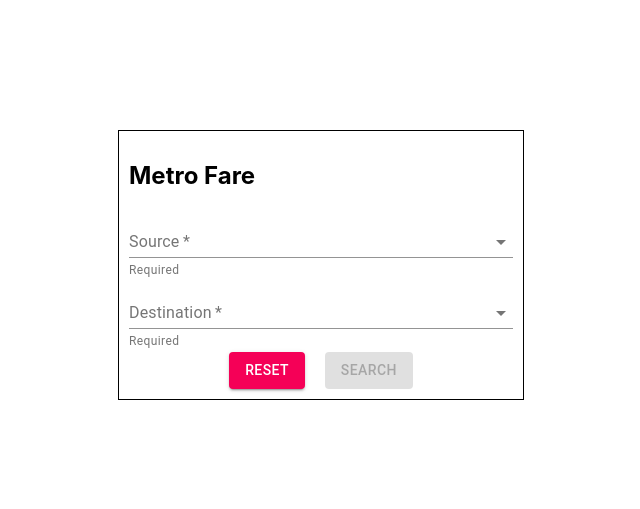
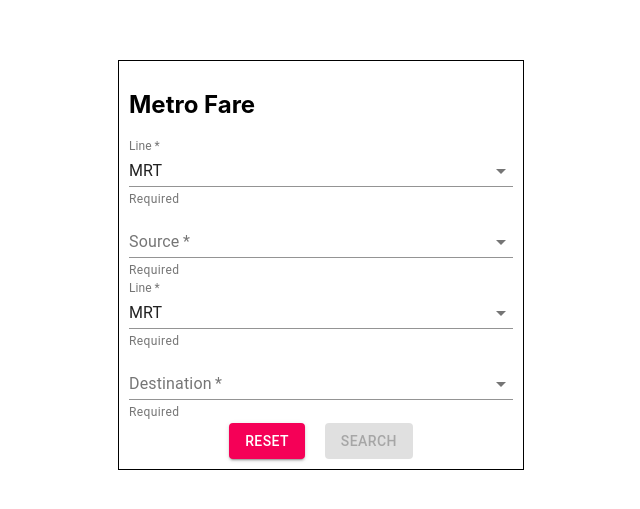
Before and after one commit to hspotlight/metro-fare, a React (Create React App) app: page / in a window 1280 px wide. Shown: the part 135-644 px from the top of the page, without its empty margins (319-959 px from the left). Built offline with nearby package versions, Linux system fonts and the light colour scheme.

Commit message:
MF-003 Show BTS in the calculator

```diff
--- a/src/components/Calculator.tsx
+++ b/src/components/Calculator.tsx
@@ -1,6 +1,7 @@
 import React, { useState, useEffect } from "react";
 import { FareService, TravelRoute } from "../services/fare.service";
-import { METRO_STATION, MRT_BLUE_STATION } from "../types/MetroStation";
+import { METRO_STATION } from "../types/MetroStation";
+import { STATION_NAME, STATION_NAME_KEY } from "../data/StationName";
 import {
   Button,
   Select,
@@ -39,8 +40,12 @@ const Calculator = () => {
   return (
     <section className="calculator-container">
       <h1>Metro Fare</h1>
-      <SelectComponent title="Source" value={source} onChange={setSource} />
-      <SelectComponent
+      <SelectStationComponent
+        title="Source"
+        value={source}
+        onChange={setSource}
+      />
+      <SelectStationComponent
         title="Destination"
         value={destination}
         onChange={setDestination}
@@ -64,7 +69,7 @@ const Calculator = () => {
   );
 };
 
-const SelectComponent = ({
+const SelectStationComponent = ({
   title,
   value,
   onChange,
@@ -73,12 +78,34 @@ const SelectComponent = ({
   value: string;
   onChange: Function;
 }) => {
+  const [lineType, setLineType] = useState<STATION_NAME_KEY>("MRT_BLUE");
+  const lineElementId = title + "-line-native-required";
   const selectElementId = title + "-native-required";
+  const stationsName = STATION_NAME[lineType];
   const getLabel = (key: string): string => {
     return key.replace(/_/g, " ");
   };
 
   return (
+    <>
+      <FormControl required>
+        <InputLabel htmlFor={lineElementId}>Line</InputLabel>
+        <Select
+          native
+          onChange={(e) => setLineType(e.target.value as STATION_NAME_KEY)}
+          name={"Line"}
+          value={lineType}
+          inputProps={{
+            id: lineElementId,
+          }}
+        >
+          <option value={"MRT_BLUE"} selected>
+            MRT
+          </option>
+          <option value={"BTS"}>BTS</option>
+        </Select>
+        <FormHelperText>Required</FormHelperText>
+      </FormControl>
       <FormControl required>
         <InputLabel htmlFor={selectElementId}>{title}</InputLabel>
         <Select
@@ -91,7 +118,7 @@ const SelectComponent = ({
           }}
         >
           <option value="" disabled></option>
-        {Object.keys(MRT_BLUE_STATION).map((stationKey) => {
+          {stationsName.map((stationKey: string) => {
             const label = getLabel(stationKey);
             return (
               <option key={stationKey} value={stationKey}>
@@ -102,6 +129,7 @@ const SelectComponent = ({
         </Select>
         <FormHelperText>Required</FormHelperText>
       </FormControl>
+    </>
   );
 };
 
--- /dev/null
+++ b/src/data/StationName.ts
@@ -0,0 +1,66 @@
+import { MRT_BLUE_STATION, BTS_SILOM_STATION, METRO_STATION } from "../types/MetroStation";
+
+export type STATION_NAME_KEY = 'BTS' | "MRT_BLUE"
+
+type StationName = {
+    'BTS': METRO_STATION[],
+    'MRT_BLUE': METRO_STATION[],
+}
+
+export const STATION_NAME: StationName = {
+    'BTS': [
+        BTS_SILOM_STATION.NATIONAL_STADIUM,
+        BTS_SILOM_STATION.RATCHADAMRI,
+        BTS_SILOM_STATION.SALA_DAENG,
+        BTS_SILOM_STATION.CHONG_NONSI,
+        BTS_SILOM_STATION.SURASAK,
+        BTS_SILOM_STATION.SAPHAN_TAKSIN,
+        BTS_SILOM_STATION.KRUNG_THON_BURI,
+        BTS_SILOM_STATION.WONGWIAN_YAI,
+        BTS_SILOM_STATION.PHO_NIMIT,
+        BTS_SILOM_STATION.TALAT_PHLU,
+        BTS_SILOM_STATION.WUTTHAKAT,
+        BTS_SILOM_STATION.BANG_WA,
+    ],
+    'MRT_BLUE': [
+        MRT_BLUE_STATION.CHARAN_13,
+        MRT_BLUE_STATION.FAI_CHAI,
+        MRT_BLUE_STATION.BANG_KHUN_NON,
+        MRT_BLUE_STATION.BANG_YI_KHAN,
+        MRT_BLUE_STATION.SIRINDHORN,
+        MRT_BLUE_STATION.BANG_PHLAT,
+        MRT_BLUE_STATION.BANG_O,
+        MRT_BLUE_STATION.BANG_PHO,
+        MRT_BLUE_STATION.TAO_POON,
+        MRT_BLUE_STATION.BANG_SUE,
+        MRT_BLUE_STATION.KAMPHAENG_PHET,
+        MRT_BLUE_STATION.CHATUCHAK_PARK,
+        MRT_BLUE_STATION.PHAHON_YOTHIN,
+        MRT_BLUE_STATION.LAT_PHRAO,
+        MRT_BLUE_STATION.RATCHADAPHISEK,
+        MRT_BLUE_STATION.SUTTHISAN,
+        MRT_BLUE_STATION.HUAI_KHWANG,
+        MRT_BLUE_STATION.THAILAND_CULTURAL_CENTRE,
+        MRT_BLUE_STATION.PHRA_RAM_9,
+        MRT_BLUE_STATION.PHETCHABURI,
+        MRT_BLUE_STATION.SUKHUMVIT,
+        MRT_BLUE_STATION.QUEEN_SIRIKIT_NATIONAL_CONVENTION_CENTRE,
+        MRT_BLUE_STATION.KHLONG_TOEI,
+        MRT_BLUE_STATION.LUMPHINI,
+        MRT_BLUE_STATION.SILOM,
+        MRT_BLUE_STATION.SAM_YAN,
+        MRT_BLUE_STATION.HUA_LAMPHONG,
+        MRT_BLUE_STATION.WAT_MANGKON,
+        MRT_BLUE_STATION.SAM_YOT,
+        MRT_BLUE_STATION.SANAM_CHAI,
+        MRT_BLUE_STATION.ITSARAPHAP,
+        MRT_BLUE_STATION.THAPHRA,
+        MRT_BLUE_STATION.BANG_PHAI,
+        MRT_BLUE_STATION.BANG_WA,
+        MRT_BLUE_STATION.PHETKASEM_48,
+        MRT_BLUE_STATION.PHASI_CHAROEN,
+        MRT_BLUE_STATION.BANG_KHAE,
+        MRT_BLUE_STATION.LAK_SONG,
+    ]
+
+}
--- a/src/services/graph.service.ts
+++ b/src/services/graph.service.ts
@@ -1,10 +1,10 @@
 import { Line } from "../types/Line";
 import { Intersection } from "../types/Intersection";
-import { MRT_BLUE_LINE } from "../data/MrtBlueLine";
 import { METRO_STATION, BTS_SILOM_STATION } from "../types/MetroStation";
 import { Graph } from "../types/Graph";
 import { RouteSegment } from "../types/RouteSegment";
 import { FareType } from "../types/FareType";
+import { METRO_GRAPH } from "../data/MetroGraph";
 
 export const graphService = {
     createGraph(metroGraph: Graph, graph = Object.create(null)) {
@@ -41,7 +41,7 @@ export const graphService = {
             graph[secondStation].push(firstStation);
         });
     },
-    findRoute(source: METRO_STATION, destination: METRO_STATION, graph?: any): RouteSegment[] {
+    findRoute(source: METRO_STATION, destination: METRO_STATION, graph: any): RouteSegment[] {
         const routeSegment: RouteSegment = { route: [source], fareType: getFareTypeFromStationId(source) };
         const stationsToBeVisited = [new StationHop(source, [routeSegment])];
 
@@ -110,4 +110,4 @@ export class StationHop {
     }
 }
 
-export const metroGraph = graphService.addLineToGraph(MRT_BLUE_LINE);
+export const metroGraph = graphService.createGraph(METRO_GRAPH);
```
Lines whose indentation alone changed are shown as unchanged.
